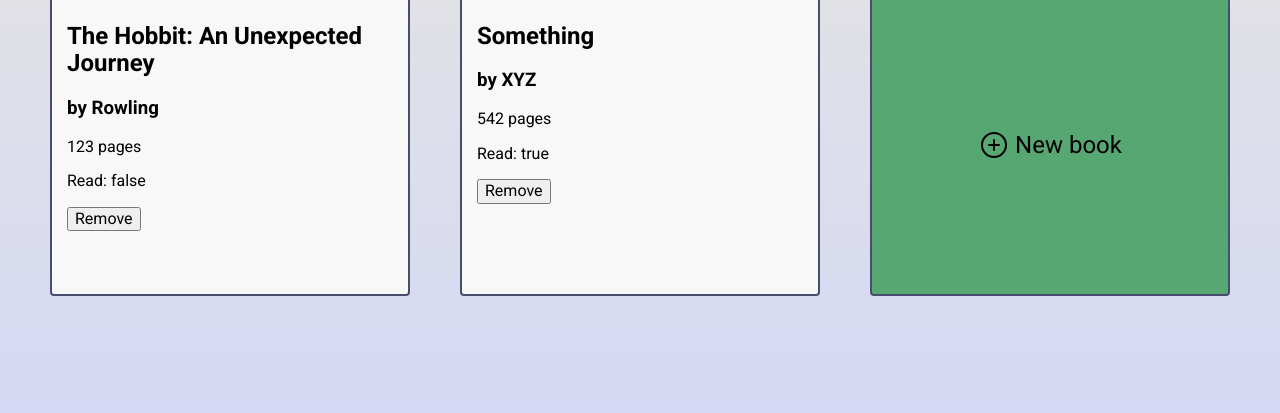
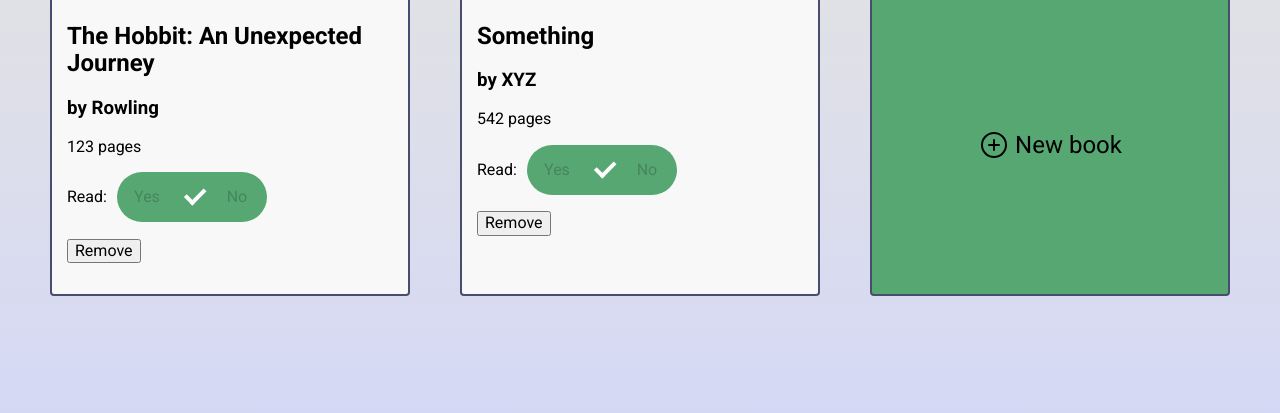
Before and after one commit to Marutovsky/library, a plain HTML site: page index.html in a window 1280 px wide. Shown: the part 81-494 px from the top of the page. Drawn offline with nearby package versions, Linux system fonts and the light colour scheme; a web font is replaced by a local one.

Commit message:
Change book read status in cards to radio input

```diff
--- a/css/style.css
+++ b/css/style.css
@@ -106,22 +106,26 @@
   transition: all 0.2s ease;
 }
 
-label[for='dialog-read-yes'] {
+label[for='dialog-read-yes'],
+label[for='read-yes'] {
   position: absolute;
   left: 0%;
   height: 20px;
 }
 
-label[for='dialog-read-no'] {
+label[for='dialog-read-no'],
+label[for='read-no'] {
   position: absolute;
   right: 0%;
 }
 
-#dialog-read-no:checked ~ .switch {
+#dialog-read-no:checked ~ .switch,
+#read-no:checked ~ .switch {
   background: #ee6352;
 }
 
-#dialog-read-no:checked ~ .switch span {
+#dialog-read-no:checked ~ .switch span,
+#read-no:checked ~ .switch span {
   background: #fff;
   margin-left: -8px;
 
@@ -133,11 +137,13 @@
   }
 }
 
-#dialog-read-yes:checked ~ .switch label[for='dialog-read-yes'] {
+#dialog-read-yes:checked ~ .switch label[for='dialog-read-yes'],
+#read-yes:checked ~ .switch label[for='read-yes'] {
   color: #fff;
 }
 
-#dialog-read-no:checked ~ .switch label[for='dialog-read-no'] {
+#dialog-read-no:checked ~ .switch label[for='dialog-read-no'],
+#read-no:checked ~ .switch label[for='read-no'] {
   color: #fff;
 }
 
--- a/script.js
+++ b/script.js
@@ -50,7 +50,7 @@
     bookTitle.textContent = book.title;
     bookAuthor.textContent = `by ${book.author}`;
     bookPages.textContent = `${book.pages} pages`;
-    bookRead.textContent = `Read: ${book.read}`;
+    bookRead.append(createToggleRadioInput());
 
     removeBookButton.textContent = 'Remove';
     removeBookButton.className = 'remove-book';
@@ -89,6 +89,49 @@
   dialogReadChecked = document.querySelector('input[name="read"]:checked');
 }
 
+function createToggleRadioInput() {
+  let toggleRadio = document.createElement('div');
+  toggleRadio.className = 'toggle-radio';
+
+  let paragraph = document.createElement('p');
+  paragraph.textContent = 'Read:'
+
+  let inputYes = document.createElement('input');
+  inputYes.type = 'radio';
+  inputYes.name = 'read';
+  inputYes.id = "read-yes";
+  inputYes.value = "Yes";
+
+  let inputNo = document.createElement('input');
+  inputNo.type = 'radio';
+  inputNo.name = 'read';
+  inputNo.id = 'read-no';
+  inputNo.value = 'No';
+
+  let switchDiv = document.createElement('div');
+  switchDiv.className = 'switch';
+
+  let labelYes = document.createElement('label');
+  labelYes.setAttribute('for', 'read-yes');
+  labelYes.textContent = 'Yes';
+
+  let labelNo = document.createElement('label');
+  labelNo.setAttribute('for', 'read-no');
+  labelNo.textContent = 'No';
+
+  let span = document.createElement('span');
+
+  toggleRadio.appendChild(paragraph);
+  toggleRadio.appendChild(inputYes);
+  toggleRadio.appendChild(inputNo);
+  toggleRadio.appendChild(switchDiv);
+  switchDiv.appendChild(labelYes);
+  switchDiv.appendChild(labelNo);
+  switchDiv.appendChild(span);
+
+  return toggleRadio;
+}
+
 newBookButton.addEventListener('click', () => {
   newBookDialog.showModal();
 });
```
